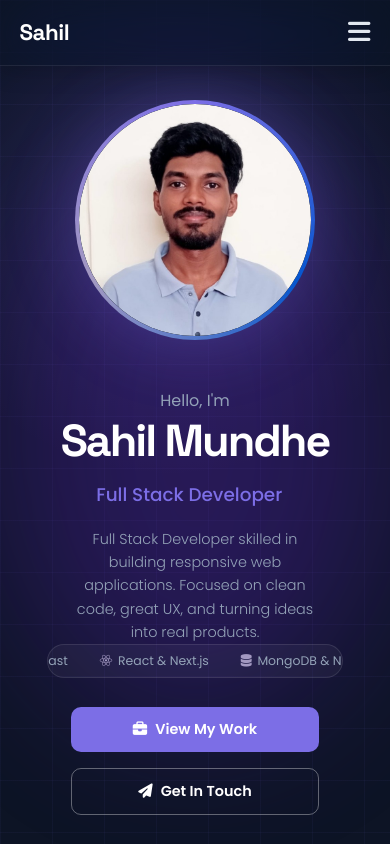
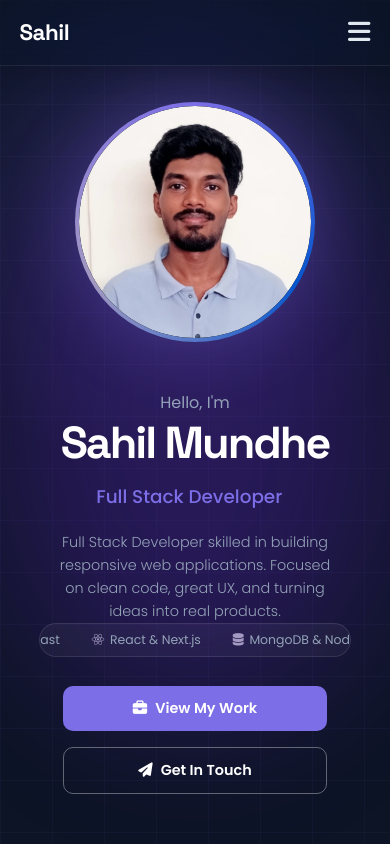
Before and after one commit to Sahileweb/Portfoliow, a Next.js app: page / in a window 390 px wide. Shown: the top 844 px of the page. Built offline with nearby package versions, Linux system fonts and the light colour scheme.

Commit message:
made responsive

```diff
--- a/src/app/globals.css
+++ b/src/app/globals.css
@@ -796,8 +796,8 @@ footer {
 
   /* 1. Squeeze the entire parent container */
   .hero-text {
-    padding-left: 1.5rem !important;
-    padding-right: 1.5rem !important;
+    padding-left: 1rem !important;
+    padding-right: 1rem !important;
     width: 100% !important;
     box-sizing: border-box !important;
   }
```
